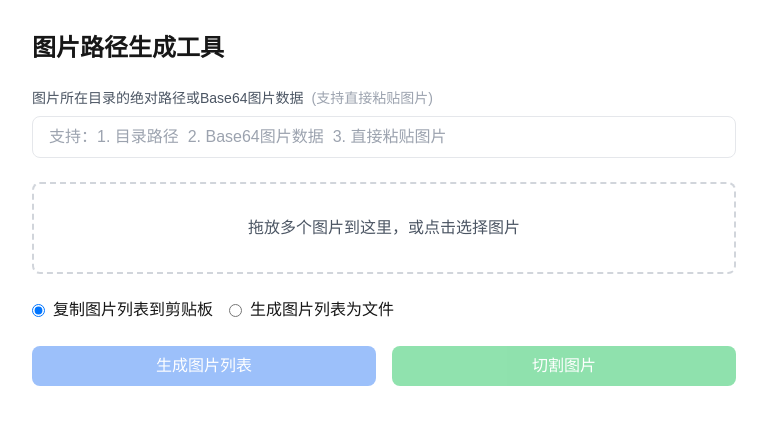
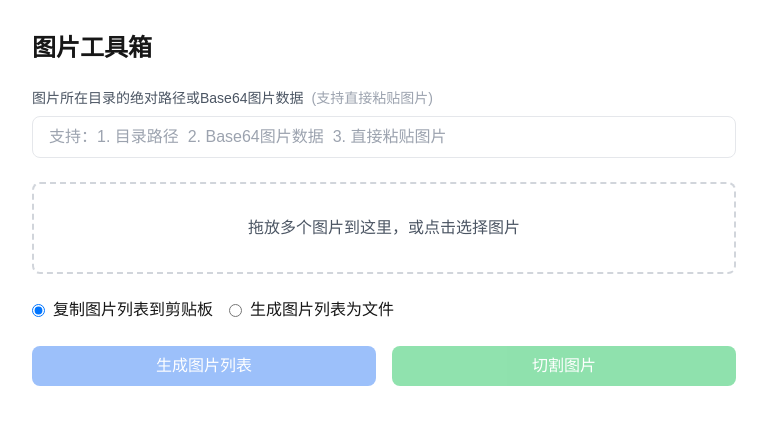
Before and after one commit to tudoujunha/ImageTools, a Next.js app: page / in a window 1280 px wide. Shown: the top 424 px of the page, without its empty margins (256-1023 px from the left). Built offline with nearby package versions, Linux system fonts and the light colour scheme.

Commit message:
Added title and icon

```diff
--- a/app/layout.tsx
+++ b/app/layout.tsx
@@ -14,8 +14,16 @@ const geistMono = localFont({
 });
 
 export const metadata: Metadata = {
-  title: "Create Next App",
-  description: "Generated by create next app",
+  title: "图片工具箱",
+  description: "一个简单的图片处理工具，支持图片切割和路径生成",
+  icons: {
+    icon: [
+      {
+        url: "/favicon.svg",
+        sizes: "any",
+      },
+    ],
+  },
 };
 
 export default function RootLayout({
--- a/app/page.tsx
+++ b/app/page.tsx
@@ -22,7 +22,7 @@ export default function Home() {
     return (
       <div className="min-h-screen p-8 flex flex-col gap-6 max-w-3xl mx-auto opacity-50">
         <header className="flex justify-between items-center">
-          <h1 className="text-2xl font-bold">图片路径生成工具</h1>
+          <h1 className="text-2xl font-bold">图片工具箱</h1>
         </header>
         <div className="animate-pulse">
           <div className="h-10 bg-gray-200 rounded w-full"></div>
@@ -40,7 +40,7 @@ export default function Home() {
   return (
     <div className="min-h-screen p-8 flex flex-col gap-6 max-w-3xl mx-auto">
       <header className="flex justify-between items-center">
-        <h1 className="text-2xl font-bold">图片路径生成工具</h1>
+        <h1 className="text-2xl font-bold">图片工具箱</h1>
       </header>
 
       <PathInput path={basePath} onPathChange={setBasePath} />
```
Also changed, not shown: public/favicon.svg (added).
